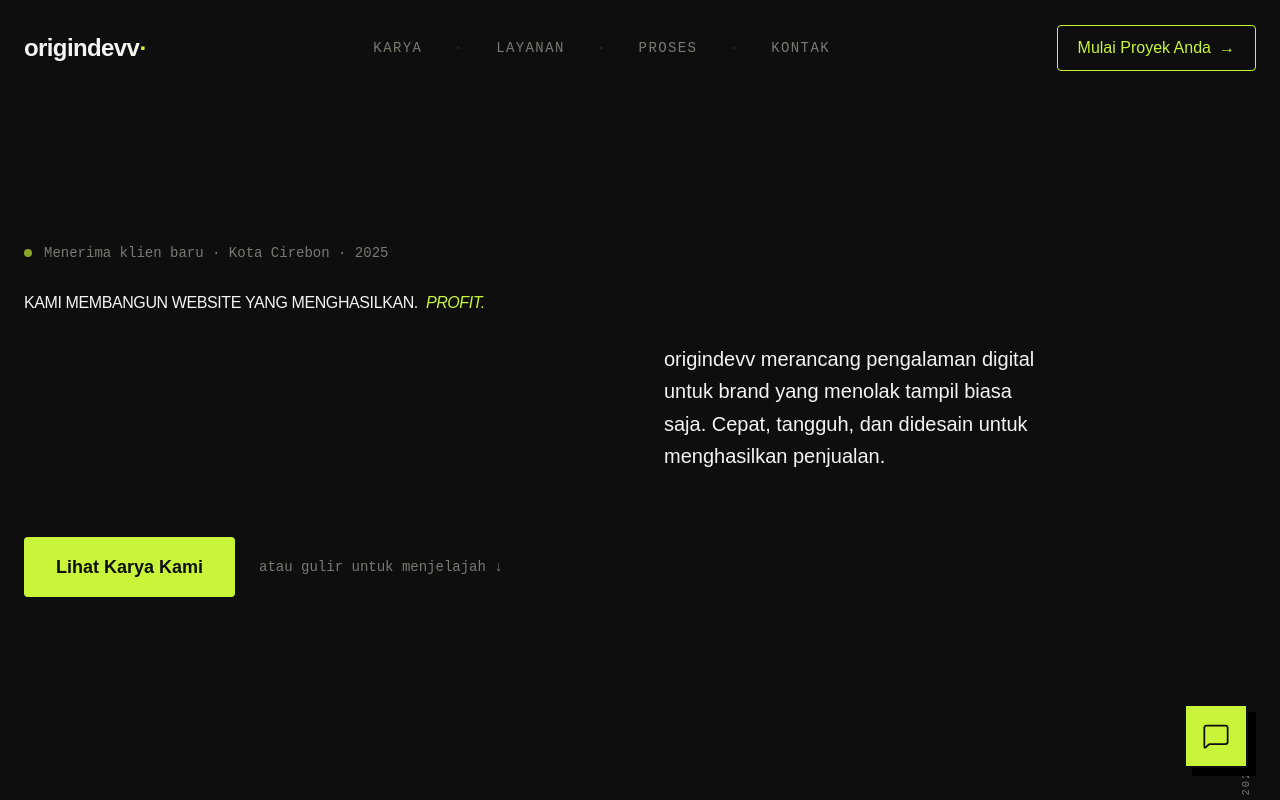
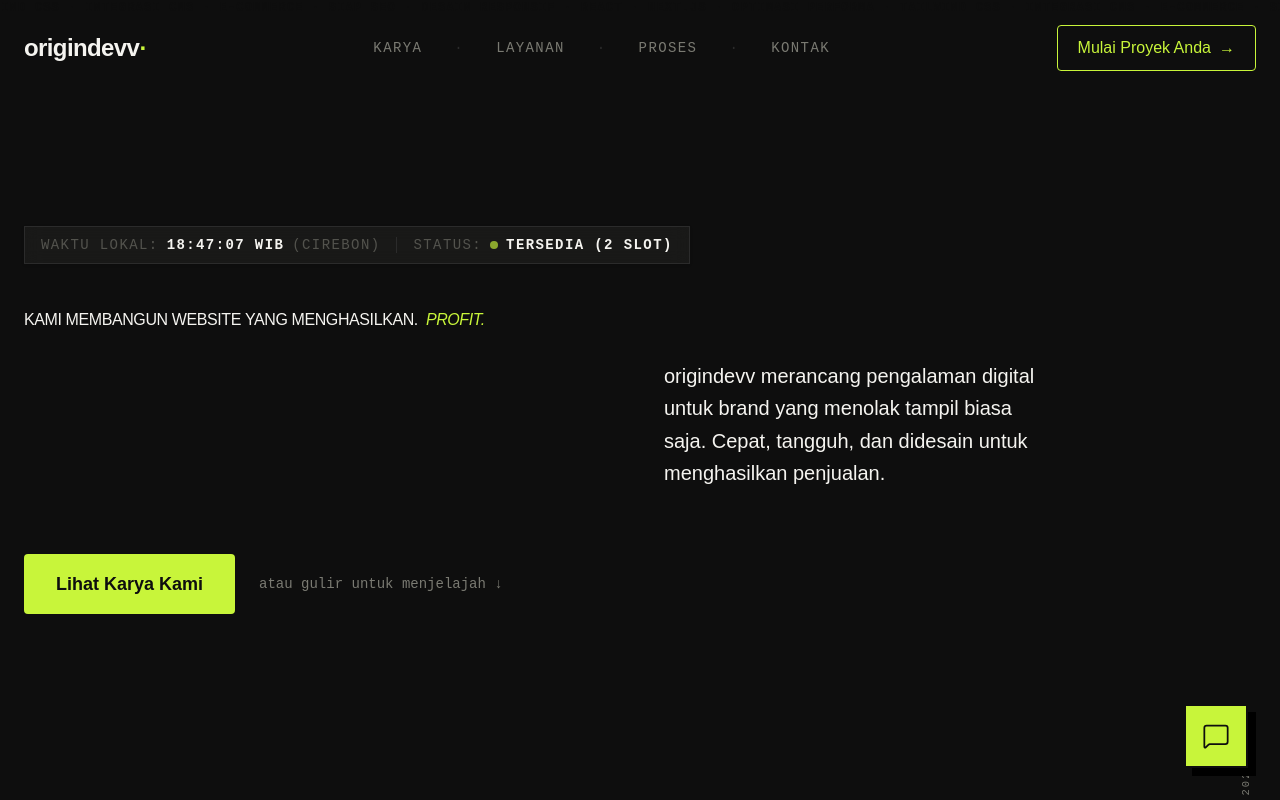
Before and after one commit to dimsdevv/portofolio-business, a React (Vite) app: page / in a window 1280 px wide. Shown: the top 800 px of the page. Built offline with nearby package versions, Linux system fonts and the light colour scheme; no server answers; a web font is replaced by a local one.

Commit message:
feat: Add LiveClock and mouse trail glow to HeroSection

```diff
--- a/src/components/sections/HeroSection.jsx
+++ b/src/components/sections/HeroSection.jsx
@@ -1,17 +1,46 @@
+import { useState, useEffect } from 'react'
 import { motion, useScroll, useTransform } from 'framer-motion'
 import AnimatedText from '../ui/AnimatedText'
 import MagneticButton from '../ui/MagneticButton'
+import LiveClock from '../ui/LiveClock'
 
 export default function HeroSection() {
   const { scrollY } = useScroll()
   const y = useTransform(scrollY, [0, 1000], [0, 300])
+
+  // Mouse trail state
+  const [mousePos, setMousePos] = useState({ x: 0, y: 0 })
+  const [isHovered, setIsHovered] = useState(false)
+
+  const handleMouseMove = (e) => {
+    // Get mouse coordinates relative to the section
+    const rect = e.currentTarget.getBoundingClientRect()
+    setMousePos({
+      x: e.clientX - rect.left,
+      y: e.clientY - rect.top
+    })
+  }
+
   return (
-    <section className="min-h-[100svh] pt-[120px] pb-20 px-6 flex flex-col justify-center relative overflow-hidden">
+    <section
+      className="min-h-[100svh] pt-[120px] pb-20 px-6 flex flex-col justify-center relative overflow-hidden group"
+      onMouseMove={handleMouseMove}
+      onMouseEnter={() => setIsHovered(true)}
+      onMouseLeave={() => setIsHovered(false)}
+    >
+      {/* Interactive Mouse Trail Glow */}
+      <div
+        className="pointer-events-none absolute inset-0 z-0 transition-opacity duration-300"
+        style={{
+          opacity: isHovered ? 1 : 0,
+          background: `radial-gradient(600px circle at ${mousePos.x}px ${mousePos.y}px, rgba(255,255,255,0.03), transparent 40%)`
+        }}
+      />
+
       <div className="container mx-auto">
         {/* Top Label */}
-        <div className="flex items-center gap-3 font-mono text-sm text-[var(--color-fog)] mb-8">
-          <span className="w-2 h-2 rounded-full bg-[var(--color-signal)] animate-pulse-slow"></span>
-          <span>Menerima klien baru · Kota Cirebon · 2025</span>
+        <div className="mb-12 relative z-10">
+          <LiveClock />
         </div>
 
         {/* Main Heading */}
--- /dev/null
+++ b/src/components/ui/LiveClock.jsx
@@ -0,0 +1,46 @@
+import { useState, useEffect } from 'react'
+
+export default function LiveClock() {
+  const [time, setTime] = useState('')
+
+  useEffect(() => {
+    const updateTime = () => {
+      // Setup waktu berdasar zona WIB
+      const date = new Date()
+      const formatter = new Intl.DateTimeFormat('id-ID', {
+        timeZone: 'Asia/Jakarta',
+        hour12: false,
+        hour: '2-digit',
+        minute: '2-digit',
+        second: '2-digit'
+      })
+      setTime(formatter.format(date).replace(/\./g, ':'))
+    }
+
+    updateTime()
+    const intervalId = setInterval(updateTime, 1000)
+
+    return () => clearInterval(intervalId)
+  }, [])
+
+  // Mencegah hydration mismatch jika dirender di server,
+  // tapi untuk aplikasi Vite murni ini aman. Kita beri fallback 00:00:00.
+
+  return (
+    <div className="flex flex-col sm:flex-row sm:items-center gap-4 font-mono text-xs md:text-sm text-[var(--color-fog)] uppercase tracking-widest border border-[var(--color-border-ink)] py-2 px-4 bg-[var(--color-paper-off)]/5 backdrop-blur-sm relative z-20 inline-flex shadow-sm">
+      <div className="flex items-center gap-2">
+        <span className="opacity-60">WAKTU LOKAL:</span>
+        <span className="text-[var(--color-paper)] font-bold">{time || '00:00:00'} WIB</span>
+        <span className="opacity-60 hidden sm:inline">(CIREBON)</span>
+      </div>
+      <div className="hidden sm:block w-px h-4 bg-[var(--color-border-ink)]"></div>
+      <div className="flex items-center gap-2">
+        <span className="opacity-60">STATUS:</span>
+        <span className="flex items-center gap-2 text-[var(--color-paper)] font-bold">
+          <span className="w-2 h-2 rounded-full bg-[var(--color-signal)] animate-pulse-slow"></span>
+          TERSEDIA (2 SLOT)
+        </span>
+      </div>
+    </div>
+  )
+}
```
